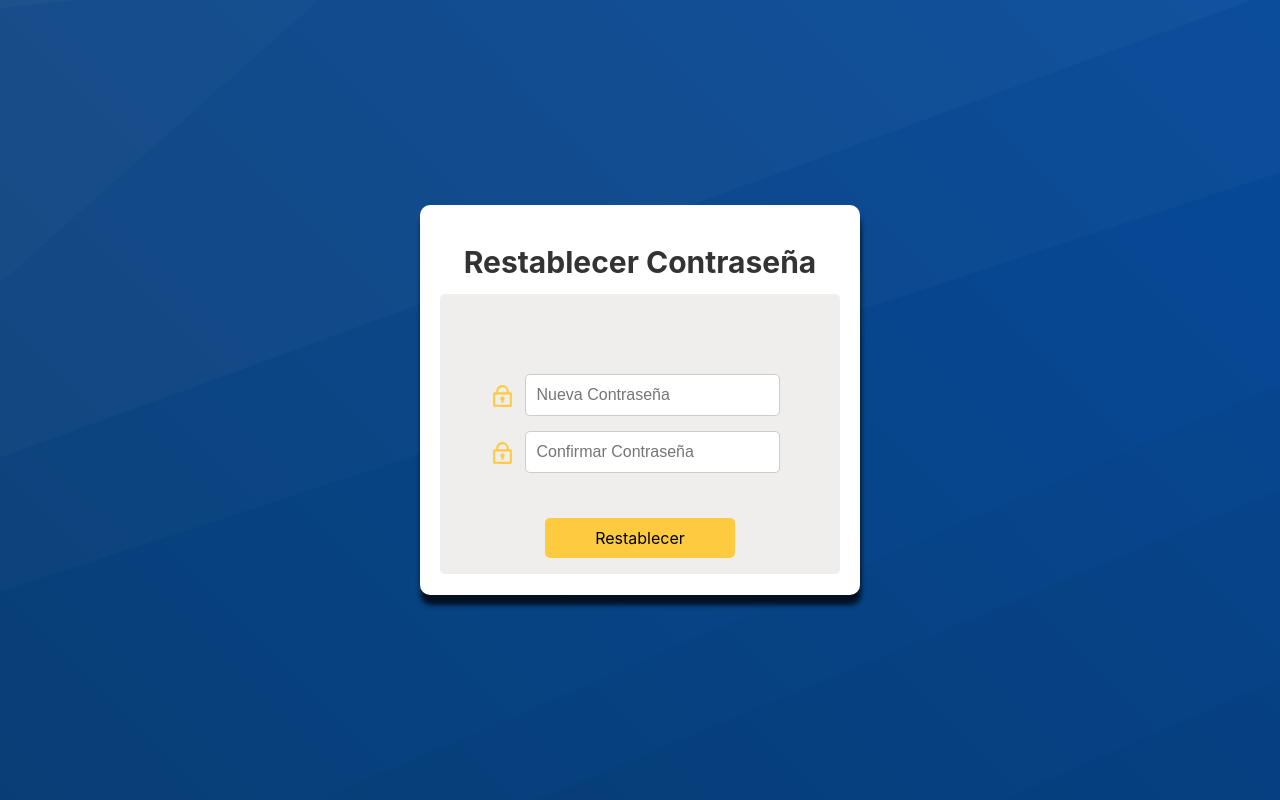
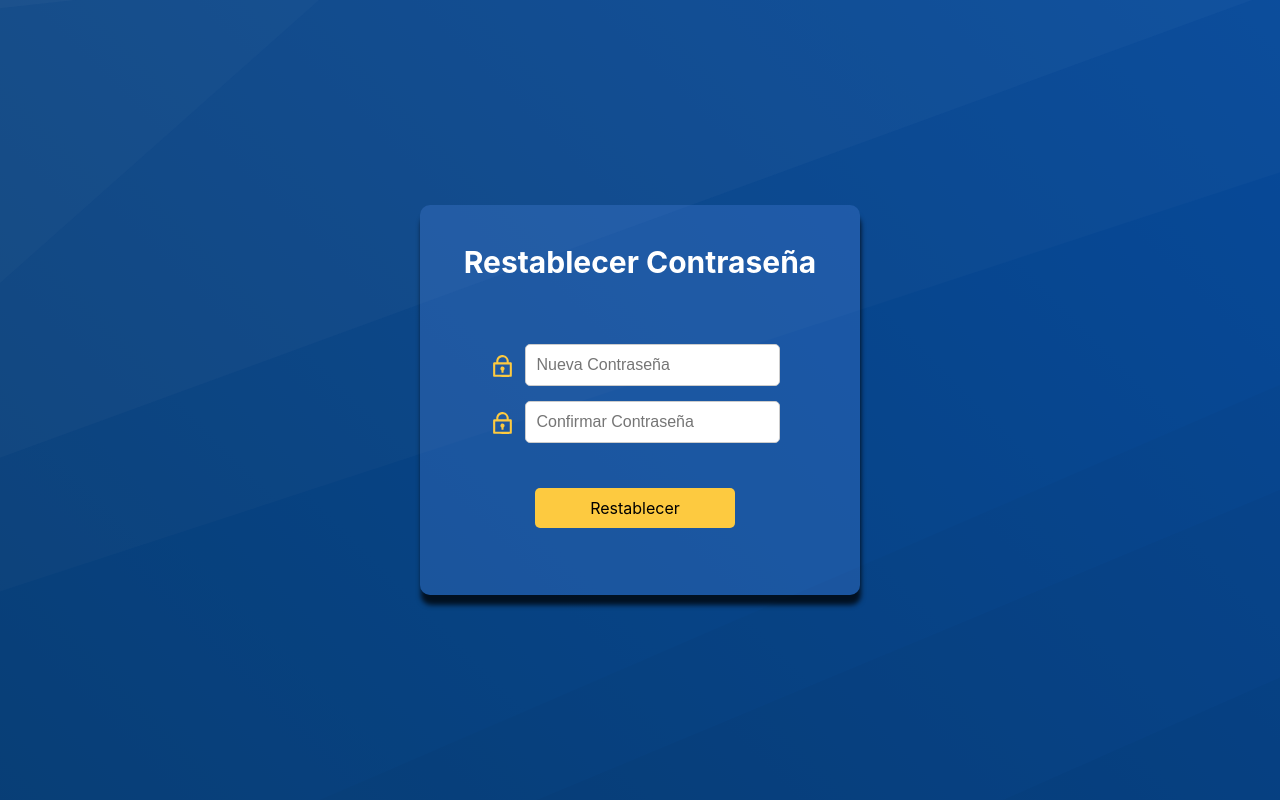
Before and after one commit to tobimonges/vacaciones, a React (Vite) app in the folder vacaciones-frontend/: page /restablecer in a window 1280 px wide. Built offline with nearby package versions, Linux system fonts and the light colour scheme.

Commit message:
cambio de icono y cambio en mis pantallas

```diff
--- a/vacaciones-frontend/src/components/CrearUsuario.jsx
+++ b/vacaciones-frontend/src/components/CrearUsuario.jsx
@@ -215,7 +215,7 @@ function CrearUsuario() {
 
           <div className="inputGroup">
             <div className="iconWrap">
-              <img src="/circle-phone-flip (1).svg" alt="Usuario" className="icon" />
+              <img src="/circulo-de-telefono.svg" alt="Usuario" className="icon" />
               <input
                 type="text"
                 placeholder="Telefono"
--- a/vacaciones-frontend/src/components/Login.jsx
+++ b/vacaciones-frontend/src/components/Login.jsx
@@ -82,10 +82,10 @@ function Login() {
   };
   const handleForgotPassword = () => {
     const loginBox = document.querySelector(".loginBox");
-    loginBox.classList.add("LoginSlide");
+    loginBox.classList.add("LoginAnim");
     setTimeout(() => {
       navigate("/forgotPassword"); //Cambia a la pantalla de recuperacion de contraseña
-    }, 550);
+    }, 220);
   };
   if (showForgotPassword) {
     return (
--- a/vacaciones-frontend/src/components/RestablecerContraseña.css
+++ b/vacaciones-frontend/src/components/RestablecerContraseña.css
@@ -1,8 +1,8 @@
-.containerRestablecer {
+.containerRestablecerContraseña {
   display: flex;
   justify-content: center;
   align-items: center;
-  height: 100%;
+  height: 100vh;
   border: none;
   position: relative;
 }
@@ -13,8 +13,7 @@
   width: 400px;
   padding: 20px;
   border-radius: 10px;
-  background: #ffffff;
-  background: #fff;
+  background: rgba(87, 145, 238, 0.25);
   transition: all 0.3 ease;
   box-shadow: 1px 10px 5px 0px rgba(0, 0, 0, 0.75);
   -webkit-box-shadow: 1px 10px 5px 0px rgba(0, 0, 0, 0.75);
@@ -23,26 +22,14 @@
   flex-direction: column;
   justify-content: center;
   position: relative;
+  text-align: center;
+  z-index: 1;
 }
-
-.segundoContainerRC {
-  border: #333;
-  height: 260px;
-  width: 380px;
-  padding: 10px;
-  border-radius: 5px;
-  background: #f0eded;
-  transition: all 0.3 ease;
-  justify-content: space-between; /* Esto empuja los elementos hacia los extremos */
-  flex-direction: column;
-  justify-content: center;
-}
-
 .headerRC {
   text-align: center;
   margin-bottom: 20px;
   font-size: 30px;
-  color: #333;
+  color: white;
 }
 
 .inputRCGroup {
--- a/vacaciones-frontend/src/components/RestablecerContraseña.jsx
+++ b/vacaciones-frontend/src/components/RestablecerContraseña.jsx
@@ -36,12 +36,11 @@ function RestablecerContraseña() {
   }
 
   return (
-    <div className="containerRestablecer">
+    <div className="containerRestablecerContraseña">
       <Preloader duration={650} />
-      <div className={`restablecerBox $(error ? "error" : "")`}>
+      <div className={`restablecerBox ${error ? "error" : ""}`}>
         <h2 className="headerRC">Restablecer Contraseña</h2>
         <form onSubmit={handleRestablecer} method="post">
-          <div className="segundoContainerRC">
             <div className="inputRCGroup">
               <div className="iconRCWrap">
                 <img
@@ -85,7 +84,6 @@ function RestablecerContraseña() {
             <button type="submit" className="buttonRC">
               Restablecer
             </button>
-          </div>
         </form>
 
         <div className="backToLogin">
```
Also changed, not shown: vacaciones-frontend/public/circulo-de-telefono.svg (added).
